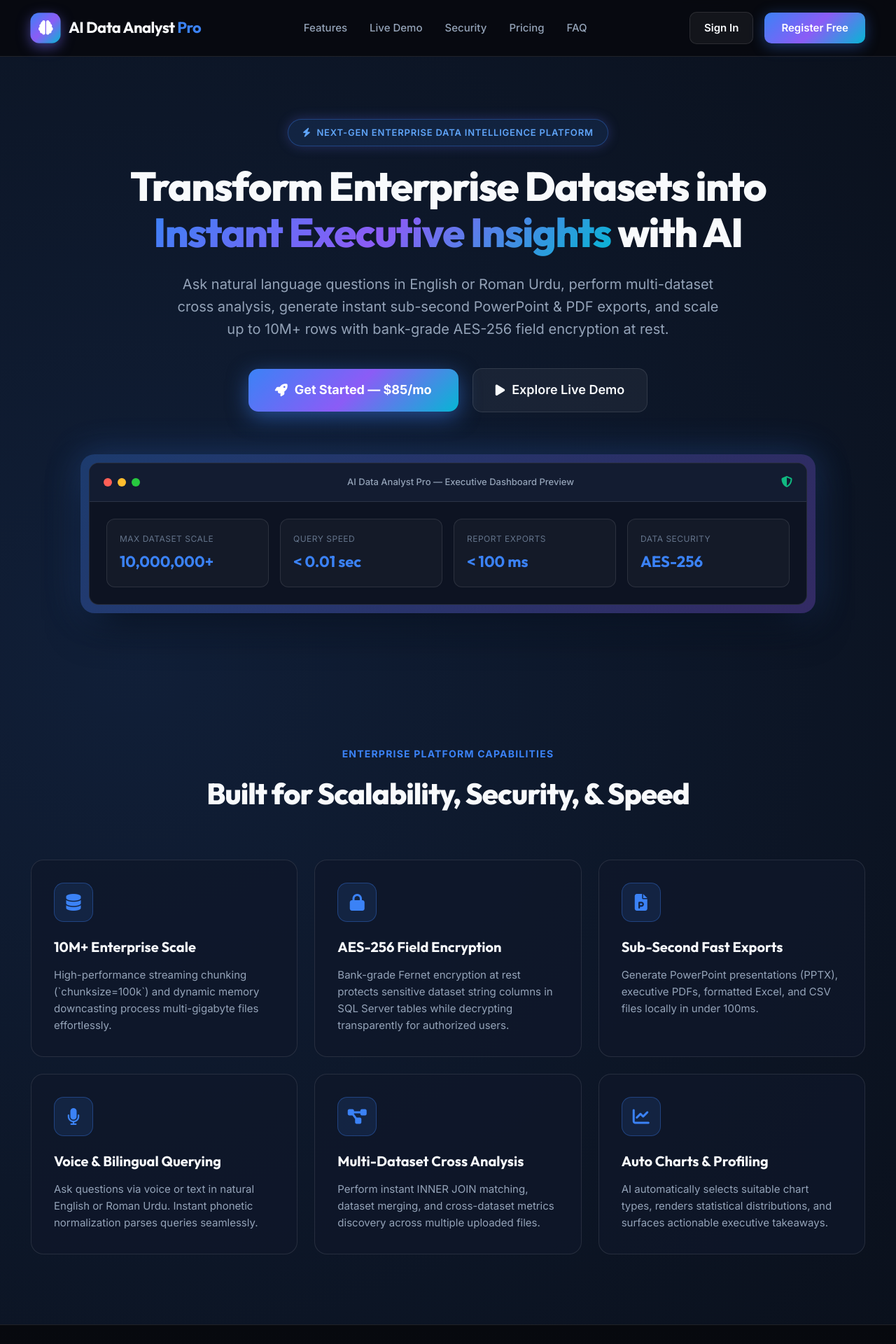
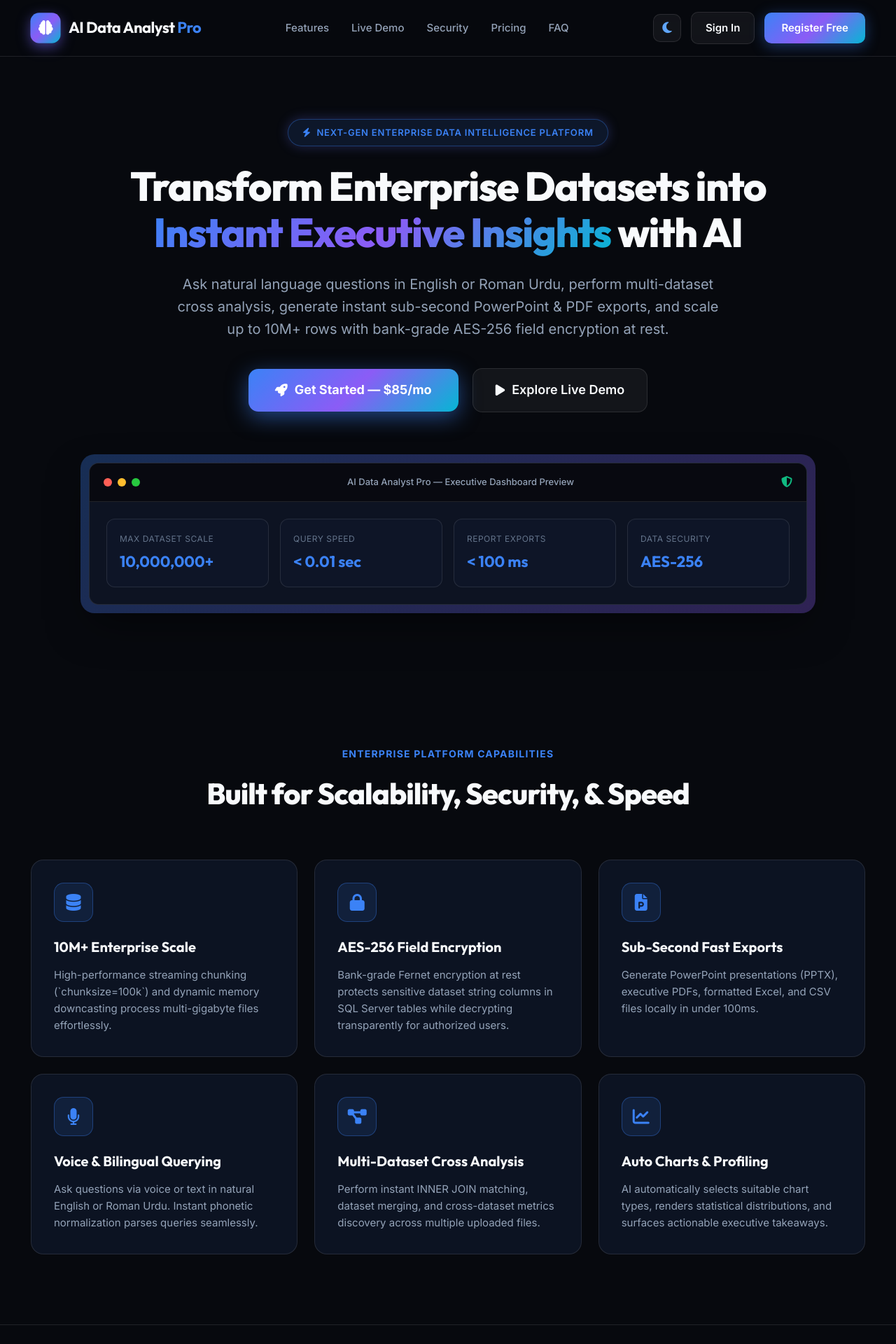
Before and after one commit to muhammadahsan7456/AI_Data_Analyst_Pro, a Flask app: page / in a window 1280 px wide. Shown: the top 1920 px of the page at 70% size. Run offline with Flask 3, Linux system fonts and the light colour scheme.

Commit message:
Implement Light and Dark theme toggle switcher with persistent localStorage memory

```diff
--- a/templates/index.html
+++ b/templates/index.html
@@ -42,7 +42,7 @@
     <link rel="stylesheet" href="https://cdnjs.cloudflare.com/ajax/libs/font-awesome/6.7.2/css/all.min.css">
 
     <style>
-        :root {
+        :root, [data-theme="dark"] {
             --bg-dark: #07090e;
             --bg-card: rgba(15, 23, 42, 0.75);
             --bg-card-hover: rgba(30, 41, 59, 0.9);
@@ -55,12 +55,34 @@
             --accent-purple: #8b5cf6;
             --accent-cyan: #06b6d4;
             --accent-green: #10b981;
+            --header-bg: rgba(7, 9, 14, 0.88);
+            --mockup-body-bg: #0d1322;
+            --mockup-inner-bg: #060912;
+            --footer-bg: #04060a;
             --gradient-primary: linear-gradient(135deg, #3b82f6 0%, #8b5cf6 50%, #06b6d4 100%);
-            --gradient-card: linear-gradient(135deg, rgba(30, 41, 59, 0.6) 0%, rgba(15, 23, 42, 0.8) 100%);
-            --gradient-glow: linear-gradient(135deg, rgba(59, 130, 246, 0.2), rgba(139, 92, 246, 0.2));
             --shadow-glow: 0 10px 30px -10px rgba(59, 130, 246, 0.5);
             --font-heading: 'Outfit', sans-serif;
             --font-body: 'Inter', sans-serif;
+        }
+
+        [data-theme="light"] {
+            --bg-dark: #f8fafc;
+            --bg-card: #ffffff;
+            --bg-card-hover: #f1f5f9;
+            --border-glass: rgba(0, 0, 0, 0.1);
+            --border-glow: rgba(37, 99, 235, 0.4);
+            --text-primary: #0f172a;
+            --text-secondary: #334155;
+            --text-muted: #64748b;
+            --accent-blue: #2563eb;
+            --accent-purple: #7c3aed;
+            --accent-cyan: #0891b2;
+            --accent-green: #059669;
+            --header-bg: rgba(255, 255, 255, 0.92);
+            --mockup-body-bg: #f1f5f9;
+            --mockup-inner-bg: #ffffff;
+            --footer-bg: #e2e8f0;
+            --shadow-glow: 0 10px 30px -10px rgba(37, 99, 235, 0.25);
         }
 
         * {
@@ -76,10 +98,7 @@
             font-family: var(--font-body);
             line-height: 1.6;
             overflow-x: hidden;
-            background-image:
-                radial-gradient(circle at 15% 15%, rgba(59, 130, 246, 0.18) 0%, transparent 40%),
-                radial-gradient(circle at 85% 55%, rgba(139, 92, 246, 0.18) 0%, transparent 40%),
-                radial-gradient(circle at 50% 85%, rgba(6, 182, 212, 0.15) 0%, transparent 40%);
+            transition: background-color 0.3s ease, color 0.3s ease;
         }
 
         .container {
@@ -162,7 +181,28 @@
         .nav-actions {
             display: flex;
             align-items: center;
-            gap: 16px;
+            gap: 14px;
+        }
+
+        .btn-theme-toggle {
+            width: 40px;
+            height: 40px;
+            border-radius: 10px;
+            border: 1px solid var(--border-glass);
+            background: rgba(255, 255, 255, 0.05);
+            color: var(--text-primary);
+            font-size: 18px;
+            cursor: pointer;
+            display: flex;
+            align-items: center;
+            justify-content: center;
+            transition: all 0.3s ease;
+        }
+
+        .btn-theme-toggle:hover {
+            background: rgba(59, 130, 246, 0.15);
+            border-color: var(--accent-blue);
+            transform: rotate(15deg);
         }
 
         .btn-nav-login {
@@ -224,7 +264,7 @@
             border-radius: 30px;
             background: rgba(59, 130, 246, 0.12);
             border: 1px solid rgba(59, 130, 246, 0.35);
-            color: #60a5fa;
+            color: var(--accent-blue);
             font-size: 13px;
             font-weight: 600;
             text-transform: uppercase;
@@ -321,11 +362,11 @@
             border-radius: 20px;
             padding: 12px;
             background: linear-gradient(135deg, rgba(59, 130, 246, 0.3), rgba(139, 92, 246, 0.3));
-            box-shadow: 0 25px 60px -15px rgba(0, 0, 0, 0.8), 0 0 50px rgba(59, 130, 246, 0.3);
+            box-shadow: 0 25px 60px -15px rgba(0, 0, 0, 0.5);
         }
 
         .hero-mockup-card {
-            background: #0d1322;
+            background: var(--mockup-body-bg);
             border-radius: 14px;
             overflow: hidden;
             border: 1px solid var(--border-glass);
@@ -333,7 +374,7 @@
         }
 
         .mockup-header {
-            background: #131c31;
+            background: var(--header-bg);
             padding: 14px 20px;
             display: flex;
             align-items: center;
@@ -922,6 +968,10 @@
                 </ul>
 
                 <div class="nav-actions">
+                    <button class="btn-theme-toggle" id="theme-toggle-btn" onclick="toggleWebsiteTheme()" title="Toggle Light/Dark Theme">
+                        <i class="fa-solid fa-moon" id="theme-toggle-icon"></i>
+                    </button>
+
                     {% if is_logged_in %}
                     <a href="{{ url_for('frontend.dashboard') }}" class="btn-nav-register" id="nav-dash-btn">
                         <i class="fa-solid fa-gauge"></i> Go to Dashboard
@@ -1449,6 +1499,35 @@
 
     <!-- Interactive JS -->
     <script>
+        function toggleWebsiteTheme() {
+            const currentTheme = document.documentElement.getAttribute('data-theme') || 'dark';
+            const newTheme = currentTheme === 'dark' ? 'light' : 'dark';
+            document.documentElement.setAttribute('data-theme', newTheme);
+            localStorage.setItem('website_theme', newTheme);
+            updateThemeIcon(newTheme);
+        }
+
+        function updateThemeIcon(theme) {
+            const icon = document.getElementById('theme-toggle-icon');
+            if (icon) {
+                if (theme === 'light') {
+                    icon.className = 'fa-solid fa-sun';
+                    icon.style.color = '#f59e0b';
+                } else {
+                    icon.className = 'fa-solid fa-moon';
+                    icon.style.color = '#60a5fa';
+                }
+            }
+        }
+
+        (function() {
+            const savedTheme = localStorage.getItem('website_theme') || 'dark';
+            document.documentElement.setAttribute('data-theme', savedTheme);
+            window.addEventListener('DOMContentLoaded', () => {
+                updateThemeIcon(savedTheme);
+            });
+        })();
+
         function toggleMobileNav() {
             const menu = document.getElementById('nav-menu');
             menu.classList.toggle('mobile-open');
```
Also changed, not shown: other parts of templates/index.html (+25 -19 lines).
